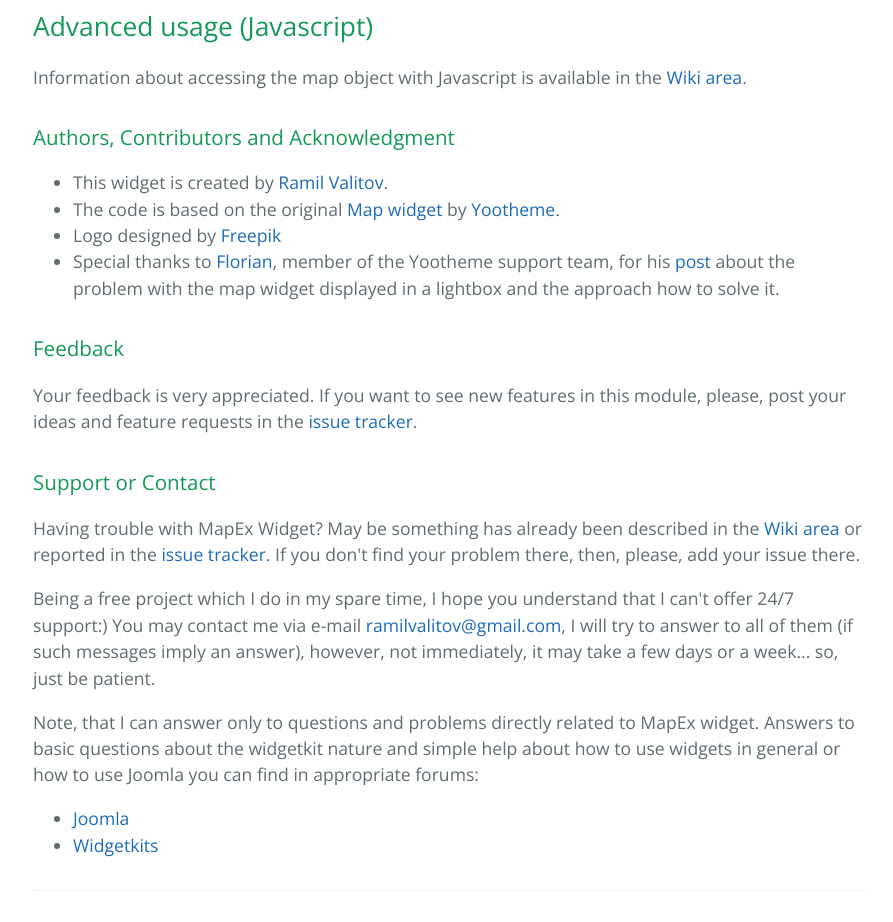
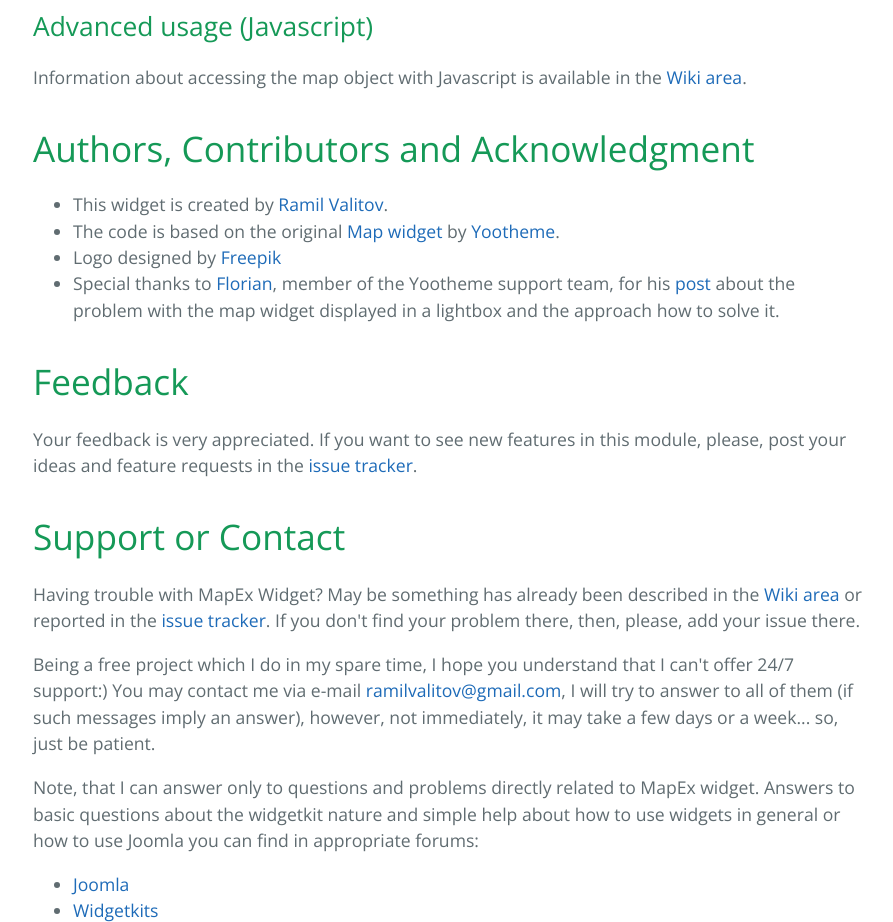
Before and after one commit to rvalitov/widgetkit-map-ex, a plain HTML site: page index.html in a window 1280 px wide. Shown: the part 3580-4502 px from the top of the page, without its empty margins (191-1084 px from the left). Drawn offline with nearby package versions, Linux system fonts and the light colour scheme.

Commit message:
Create gh-pages branch via GitHub

```diff
--- a/index.html
+++ b/index.html
@@ -104,8 +104,8 @@
 
 <p>Information about accessing the map object with Javascript is available in the <a href="https://github.com/rvalitov/widgetkit-map-ex/wiki">Wiki area</a>.</p>
 
-<h3>
-<a id="authors-contributors-and-acknowledgment" class="anchor" href="#authors-contributors-and-acknowledgment" aria-hidden="true"><span class="octicon octicon-link"></span></a>Authors, Contributors and Acknowledgment</h3>
+<h1>
+<a id="authors-contributors-and-acknowledgment" class="anchor" href="#authors-contributors-and-acknowledgment" aria-hidden="true"><span class="octicon octicon-link"></span></a>Authors, Contributors and Acknowledgment</h1>
 
 <ul>
 <li>This widget is created by <a href="http://www.valitov.me">Ramil Valitov</a>.</li>
@@ -115,13 +115,13 @@
 <li>Special thanks to <a href="https://yootheme.com/support/profile/florian">Florian</a>, member of the Yootheme support team, for his <a href="https://yootheme.com/support/question/80769">post</a> about the problem with the map widget displayed in a lightbox and the approach how to solve it.</li>
 </ul>
 
-<h3>
-<a id="feedback" class="anchor" href="#feedback" aria-hidden="true"><span class="octicon octicon-link"></span></a>Feedback</h3>
+<h1>
+<a id="feedback" class="anchor" href="#feedback" aria-hidden="true"><span class="octicon octicon-link"></span></a>Feedback</h1>
 
 <p>Your feedback is very appreciated. If you want to see new features in this module, please, post your ideas and feature requests in the <a href="https://github.com/rvalitov/widgetkit-map-ex/issues">issue tracker</a>.</p>
 
-<h3>
-<a id="support-or-contact" class="anchor" href="#support-or-contact" aria-hidden="true"><span class="octicon octicon-link"></span></a>Support or Contact</h3>
+<h1>
+<a id="support-or-contact" class="anchor" href="#support-or-contact" aria-hidden="true"><span class="octicon octicon-link"></span></a>Support or Contact</h1>
 
 <p>Having trouble with MapEx Widget? May be something has already been described in the <a href="https://github.com/rvalitov/widgetkit-map-ex/wiki">Wiki area</a> or reported in the <a href="https://github.com/rvalitov/widgetkit-map-ex/issues">issue tracker</a>. If you don't find your problem there, then, please, add your issue there. </p>
 
```
Also changed, not shown: params.json (+1 -1 lines).
